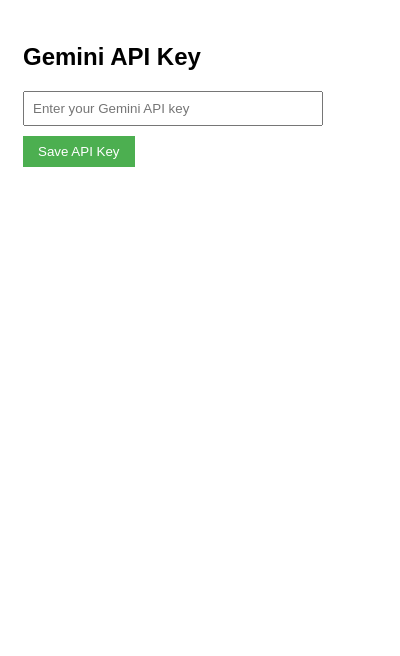
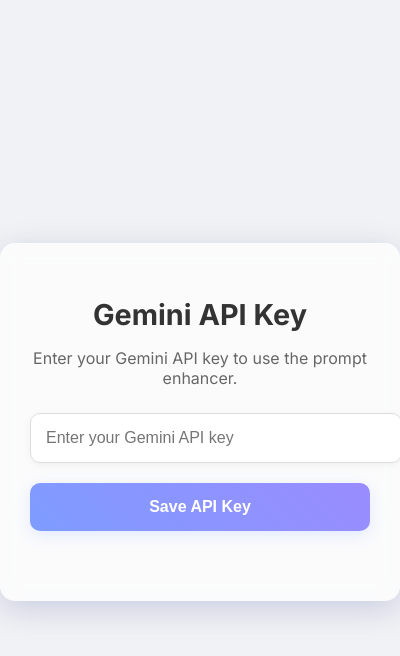
Before and after one commit to mxyxyz9/prompt-enhancer, a browser extension: page popup.html in a window 400 px wide. Drawn offline with Linux system fonts and the light colour scheme.

Commit message:
Fix API request issue and modernize UI

```diff
--- a/popup.html
+++ b/popup.html
@@ -2,19 +2,19 @@
 <html>
 <head>
     <title>Gemini API Key</title>
-    <style>
-        body { font-family: sans-serif; width: 300px; padding: 15px; }
-        input[type="text"] { width: 100%; padding: 8px; margin-bottom: 10px; box-sizing: border-box; }
-        button { padding: 8px 15px; background-color: #4CAF50; color: white; border: none; cursor: pointer; }
-        button:hover { background-color: #45a049; }
-        #status { margin-top: 10px; font-size: small; }
-    </style>
+    <link rel="stylesheet" href="styles.css">
+    <link rel="preconnect" href="https://fonts.googleapis.com">
+    <link rel="preconnect" href="https://fonts.gstatic.com" crossorigin>
+    <link href="https://fonts.googleapis.com/css2?family=Inter:wght@400;600;700&display=swap" rel="stylesheet">
 </head>
 <body>
-    <h2>Gemini API Key</h2>
-    <input type="text" id="apiKey" placeholder="Enter your Gemini API key">
-    <button id="save">Save API Key</button>
-    <div id="status"></div>
+    <div class="container">
+        <h2>Gemini API Key</h2>
+        <p>Enter your Gemini API key to use the prompt enhancer.</p>
+        <input type="text" id="apiKey" placeholder="Enter your Gemini API key">
+        <button id="save">Save API Key</button>
+        <div id="status"></div>
+    </div>
     <script src="popup.js"></script>
 </body>
 </html>
--- a/styles.css
+++ b/styles.css
@@ -1,71 +1,93 @@
-@import url('https://fonts.googleapis.com/css2?family=Vazirmatn:wght@100..900&display=swap');
+@import url('https://fonts.googleapis.com/css2?family=Inter:wght@400;600;700&display=swap');
 
 body {
-    font-family: 'Inter', 'Vazirmatn', sans-serif;
-    background: rgba(255,255,255,0.7);
-    backdrop-filter: blur(12px);
-    border-radius: 18px;
+    font-family: 'Inter', sans-serif;
+    background: #f0f2f5;
+    display: flex;
+    justify-content: center;
+    align-items: center;
+    min-height: 100vh;
+    margin: 0;
+}
+
+.container {
+    background: rgba(255, 255, 255, 0.7);
+    backdrop-filter: blur(10px);
+    border-radius: 15px;
     box-shadow: 0 8px 32px 0 rgba(31, 38, 135, 0.18);
-    padding: 24px 18px;
-    margin: 0;
+    padding: 30px;
+    width: 350px;
+    text-align: center;
+}
+
+h2 {
+    font-size: 1.8em;
+    font-weight: 700;
+    color: #333;
+    margin-bottom: 15px;
+}
+
+p {
+    color: #666;
+    margin-bottom: 25px;
 }
 
 input[type="text"] {
     width: 100%;
-    padding: 12px;
-    margin-bottom: 16px;
-    border-radius: 12px;
-    border: 1px solid #e0e0e0;
-    background: rgba(255,255,255,0.5);
-    box-shadow: 0 2px 8px rgba(31,38,135,0.05);
+    padding: 15px;
+    margin-bottom: 20px;
+    border-radius: 10px;
+    border: 1px solid #ddd;
+    background: rgba(255, 255, 255, 0.8);
+    box-shadow: 0 2px 8px rgba(0, 0, 0, 0.05);
     font-size: 1em;
     outline: none;
-    transition: border 0.2s;
+    transition: all 0.3s ease;
 }
+
 input[type="text"]:focus {
-    border: 1.5px solid #7e9cff;
-    background: rgba(255,255,255,0.7);
+    border-color: #7e9cff;
+    box-shadow: 0 4px 12px rgba(126, 156, 255, 0.25);
 }
 
 button, .enhance-button {
-    background: rgba(126,156,255,0.85);
+    background: linear-gradient(45deg, #7e9cff, #9a8cff);
     color: #fff;
     border: none;
-    border-radius: 16px;
-    padding: 10px 22px;
+    border-radius: 10px;
+    padding: 15px 25px;
     font-size: 1em;
-    font-family: 'Inter', 'Vazirmatn', sans-serif;
     font-weight: 600;
-    box-shadow: 0 2px 8px rgba(126,156,255,0.12);
+    box-shadow: 0 4px 15px rgba(126, 156, 255, 0.2);
     cursor: pointer;
-    transition: background 0.18s, box-shadow 0.18s;
-    margin-top: 8px;
-    margin-bottom: 8px;
-    display: inline-block;
+    transition: all 0.3s ease;
+    width: 100%;
 }
+
 button:hover, .enhance-button:hover {
-    background: rgba(126,156,255,1);
-    box-shadow: 0 4px 16px rgba(126,156,255,0.18);
+    transform: translateY(-2px);
+    box-shadow: 0 6px 20px rgba(126, 156, 255, 0.3);
 }
+
 button:disabled, .enhance-button:disabled {
     background: #e0e0e0;
-    color: #aaa;
     cursor: not-allowed;
+    transform: none;
     box-shadow: none;
 }
 
 #status {
-    margin-top: 10px;
-    font-size: 0.95em;
+    margin-top: 20px;
+    font-size: 0.9em;
     color: #7e9cff;
-    min-height: 18px;
+    min-height: 20px;
 }
 
-h2 {
-    font-family: 'Inter', 'Vazirmatn', sans-serif;
-    font-size: 1.3em;
-    font-weight: 700;
-    margin-bottom: 18px;
-    color: #3a3a3a;
-    letter-spacing: 0.01em;
+.enhance-button {
+    position: absolute;
+    right: 10px;
+    bottom: 10px;
+    padding: 8px 15px;
+    font-size: 0.8em;
+    width: auto;
 }
```
Also changed, not shown: content.js (+4 -8 lines), options.html (+10 -4 lines).
